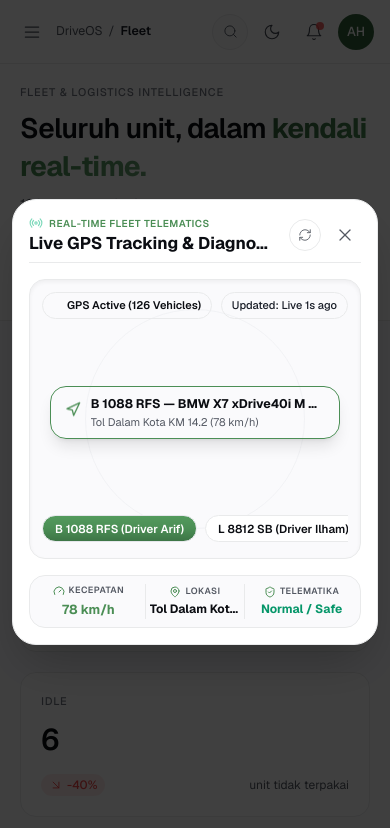
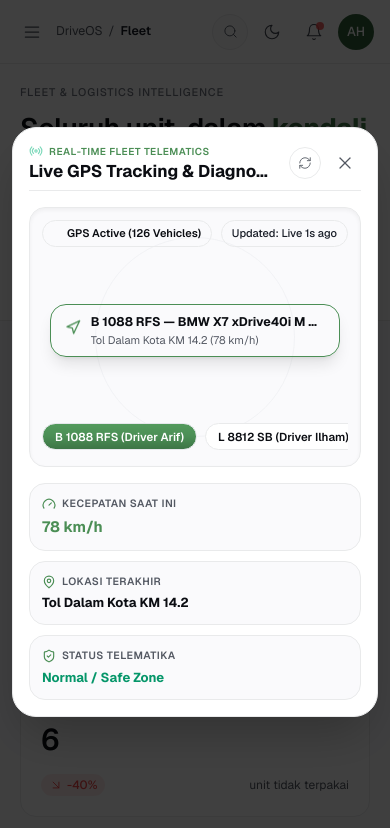
Before and after one commit to Nevad-dot/Vibe-Coding-DriveOS, a Next.js app in the folder apps/web/: page /fleet in a window 390 px wide. Both pictures are taken after a click on the button "Live Tracking". Shown: the top 828 px of the page. Built offline with nearby package versions, Linux system fonts and the light colour scheme.

Commit message:
fix: Overhaul FleetTablePanel to native mobile card layout eliminating horizontal sliding, and fix LiveTrackingModal telematics location full text visibility

```diff
--- a/apps/web/src/features/fleet/components/FleetTablePanel.tsx
+++ b/apps/web/src/features/fleet/components/FleetTablePanel.tsx
@@ -74,24 +74,93 @@ export const FleetTablePanel: React.FC = () => {
         className="bg-surfaceLight-card border border-surfaceLight-border p-4 sm:p-6 rounded-2xl flex flex-col shadow-xs min-w-0"
       >
         {/* Header */}
-        <div className="mb-4 flex flex-wrap items-center justify-between gap-2 border-b border-surfaceLight-border pb-3">
-          <div className="min-w-0 flex-1">
+        <div className="flex flex-col sm:flex-row sm:items-center justify-between gap-1.5 mb-4 border-b border-surfaceLight-border pb-3">
+          <div className="min-w-0">
             <span className="text-[10px] sm:text-[11px] font-semibold text-textGray-muted uppercase tracking-[0.08em] block mb-0.5">
               ARMADA KENDARAAN
             </span>
-            <h3 className="text-[16px] sm:text-[18px] font-display font-bold text-textGray-display leading-tight truncate">
+            <h3 className="text-[16px] sm:text-[18px] font-display font-bold text-textGray-display leading-tight break-words">
               Daftar Unit Fleet & Status Servis
             </h3>
           </div>
 
-          <span className="text-[11px] sm:text-[12.5px] font-medium text-textGray-tertiary whitespace-nowrap shrink-0">
+          <span className="text-[11.5px] font-medium text-textGray-tertiary self-start sm:self-auto shrink-0">
             Showing 5 of 126 active vehicles
           </span>
         </div>
 
-        {/* Fleet Table Touch Scroll Outer Wrapper */}
-        <div className="w-full overflow-x-auto no-scrollbar pb-2 pt-1">
-          <table className="w-full text-left text-[13px] sm:text-[13.5px] min-w-[620px]">
+        {/* 1. Mobile Card List View (sm:hidden - Zero horizontal sliding, max readability) */}
+        <div className="flex flex-col gap-3 sm:hidden">
+          {FLEET_UNITS.map((unit, idx) => (
+            <div
+              key={idx}
+              className="p-3.5 rounded-2xl bg-surfaceLight-pearl border border-surfaceLight-border flex flex-col gap-2.5 shadow-2xs"
+            >
+              {/* Top Row: Plate & Status */}
+              <div className="flex items-center justify-between gap-2">
+                <div className="flex flex-col min-w-0">
+                  <span className="font-bold text-textGray-display text-[14px]">
+                    {unit.plate}
+                  </span>
+                  <span className="text-[12px] text-textGray-tertiary font-normal truncate">
+                    {unit.model}
+                  </span>
+                </div>
+                <span className={`px-2.5 py-0.5 rounded-full text-[11px] font-semibold whitespace-nowrap shrink-0 ${unit.statusColor}`}>
+                  {unit.status}
+                </span>
+              </div>
+
+              {/* Details Grid */}
+              <div className="grid grid-cols-2 gap-2 text-[12px] pt-2 border-t border-surfaceLight-border/70">
+                <div>
+                  <span className="text-[10px] uppercase text-textGray-muted block font-semibold">Cabang</span>
+                  <span className="font-semibold text-textGray-display">{unit.branch}</span>
+                </div>
+                <div>
+                  <span className="text-[10px] uppercase text-textGray-muted block font-semibold">Odometer</span>
+                  <span className="font-bold text-brand">{unit.odo}</span>
+                </div>
+                <div className="col-span-2">
+                  <span className="text-[10px] uppercase text-textGray-muted block font-semibold">Jadwal Servis</span>
+                  <span className="font-medium text-textGray-tertiary">{unit.nextService}</span>
+                </div>
+              </div>
+
+              {/* Quick Actions Bar */}
+              <div className="flex items-center justify-end gap-2 pt-2 border-t border-surfaceLight-border/70">
+                <button
+                  type="button"
+                  onClick={() => setSelectedDriverUnit(unit)}
+                  className="px-3 py-1.5 rounded-xl border border-surfaceLight-border bg-surfaceLight-card text-textGray-display text-[11.5px] font-semibold flex items-center gap-1.5 shadow-2xs hover:bg-surfaceLight-pearl"
+                >
+                  <Phone className="w-3.5 h-3.5 text-[#4B8E55]" />
+                  <span>Driver</span>
+                </button>
+                <button
+                  type="button"
+                  onClick={() => setIsServiceModalOpen(true)}
+                  className="px-3 py-1.5 rounded-xl border border-surfaceLight-border bg-surfaceLight-card text-textGray-display text-[11.5px] font-semibold flex items-center gap-1.5 shadow-2xs hover:bg-surfaceLight-pearl"
+                >
+                  <Wrench className="w-3.5 h-3.5 text-[#4B8E55]" />
+                  <span>Servis</span>
+                </button>
+                <button
+                  type="button"
+                  onClick={() => setSelectedTelematicsUnit(unit)}
+                  className="px-3 py-1.5 rounded-xl border border-surfaceLight-border bg-surfaceLight-card text-textGray-display text-[11.5px] font-semibold flex items-center gap-1.5 shadow-2xs hover:bg-surfaceLight-pearl"
+                >
+                  <Eye className="w-3.5 h-3.5 text-[#4B8E55]" />
+                  <span>Telematika</span>
+                </button>
+              </div>
+            </div>
+          ))}
+        </div>
+
+        {/* 2. Desktop Table View (hidden sm:block) */}
+        <div className="hidden sm:block w-full overflow-x-auto no-scrollbar">
+          <table className="w-full text-left text-[13.5px]">
             <thead>
               <tr className="border-b border-surfaceLight-border text-[11px] font-semibold text-textGray-muted uppercase tracking-wider">
                 <th className="pb-3 font-semibold whitespace-nowrap">Kendaraan & Plat</th>
--- a/apps/web/src/features/fleet/components/LiveTrackingModal.tsx
+++ b/apps/web/src/features/fleet/components/LiveTrackingModal.tsx
@@ -68,7 +68,7 @@ export const LiveTrackingModal: React.FC<LiveTrackingModalProps> = ({ isOpen, on
             animate={{ opacity: 1, scale: 1, y: 0 }}
             exit={{ opacity: 0, scale: 0.95, y: 16 }}
             transition={{ type: "spring", stiffness: 380, damping: 28 }}
-            className="relative w-full max-w-[800px] max-h-[90vh] overflow-y-auto bg-surfaceLight-card border border-surfaceLight-border rounded-3xl shadow-2xl z-10 p-4 sm:p-7 flex flex-col gap-4"
+            className="relative w-full max-w-[760px] max-h-[90vh] overflow-y-auto bg-surfaceLight-card border border-surfaceLight-border rounded-3xl shadow-2xl z-10 p-4 sm:p-7 flex flex-col gap-4"
           >
             {/* Header */}
             <div className="flex items-center justify-between gap-3 pb-2 border-b border-surfaceLight-border">
@@ -102,7 +102,7 @@ export const LiveTrackingModal: React.FC<LiveTrackingModalProps> = ({ isOpen, on
             </div>
 
             {/* Simulated Live GPS Map View */}
-            <div className="relative w-full h-[280px] sm:h-[320px] rounded-2xl bg-surfaceLight-pearl border border-surfaceLight-border overflow-hidden flex flex-col justify-between p-3 sm:p-4 shadow-inner">
+            <div className="relative w-full h-[260px] sm:h-[300px] rounded-2xl bg-surfaceLight-pearl border border-surfaceLight-border overflow-hidden flex flex-col justify-between p-3 sm:p-4 shadow-inner">
               {/* Top Bar inside Map */}
               <div className="flex flex-wrap items-center justify-between gap-2 z-10">
                 <div className="px-2.5 py-1 rounded-full bg-surfaceLight-card/90 border border-surfaceLight-border text-[11px] font-semibold text-textGray-display backdrop-blur-xs shadow-xs flex items-center gap-1.5 whitespace-nowrap">
@@ -116,8 +116,8 @@ export const LiveTrackingModal: React.FC<LiveTrackingModalProps> = ({ isOpen, on
 
               {/* Map Visual Simulation Overlay */}
               <div className="absolute inset-0 flex items-center justify-center pointer-events-none opacity-40">
-                <div className="w-[360px] h-[360px] rounded-full border border-brand/20 animate-ping" />
-                <div className="absolute w-[220px] h-[220px] rounded-full border border-brand/40" />
+                <div className="w-[340px] h-[340px] rounded-full border border-brand/20 animate-ping" />
+                <div className="absolute w-[200px] h-[200px] rounded-full border border-brand/40" />
               </div>
 
               {/* Center Vehicle Location Badge */}
@@ -127,7 +127,7 @@ export const LiveTrackingModal: React.FC<LiveTrackingModalProps> = ({ isOpen, on
                   <span className="text-[12.5px] sm:text-[13.5px] font-bold text-textGray-display block truncate">
                     {selectedUnit.plate} — {selectedUnit.model}
                   </span>
-                  <span className="text-[11px] text-textGray-tertiary block truncate">
+                  <span className="text-[11px] sm:text-[11.5px] text-textGray-tertiary block truncate">
                     {selectedUnit.location} ({selectedUnit.speed})
                   </span>
                 </div>
@@ -152,27 +152,27 @@ export const LiveTrackingModal: React.FC<LiveTrackingModalProps> = ({ isOpen, on
               </div>
             </div>
 
-            {/* Selected Unit Telematics Details Compact 3-Column Horizontal Grid */}
-            <div className="grid grid-cols-3 gap-1.5 sm:gap-2.5 text-center bg-surfaceLight-pearl border border-surfaceLight-border p-2 sm:p-3 rounded-2xl">
-              <div className="flex flex-col gap-0.5 items-center justify-center min-w-0">
-                <span className="text-[9px] sm:text-[10px] text-textGray-tertiary font-semibold uppercase tracking-wider flex items-center gap-1 truncate">
-                  <Gauge className="w-3 h-3 text-brand shrink-0" /> KECEPATAN
+            {/* Selected Unit Telematics Details Spacious Responsive Cards */}
+            <div className="grid grid-cols-1 sm:grid-cols-3 gap-2.5">
+              <div className="p-3 sm:p-3.5 rounded-2xl bg-surfaceLight-pearl border border-surfaceLight-border flex flex-col gap-1">
+                <span className="text-[10.5px] font-semibold text-textGray-tertiary uppercase tracking-wider flex items-center gap-1.5">
+                  <Gauge className="w-3.5 h-3.5 text-brand shrink-0" /> KECEPATAN SAAT INI
                 </span>
-                <span className="text-[13px] sm:text-[16px] font-bold text-brand truncate w-full">{selectedUnit.speed}</span>
+                <span className="text-[15px] sm:text-[17px] font-bold text-brand">{selectedUnit.speed}</span>
               </div>
 
-              <div className="flex flex-col gap-0.5 items-center justify-center min-w-0 border-x border-surfaceLight-border px-1">
-                <span className="text-[9px] sm:text-[10px] text-textGray-tertiary font-semibold uppercase tracking-wider flex items-center gap-1 truncate">
-                  <MapPin className="w-3 h-3 text-brand shrink-0" /> LOKASI
+              <div className="p-3 sm:p-3.5 rounded-2xl bg-surfaceLight-pearl border border-surfaceLight-border flex flex-col gap-1">
+                <span className="text-[10.5px] font-semibold text-textGray-tertiary uppercase tracking-wider flex items-center gap-1.5">
+                  <MapPin className="w-3.5 h-3.5 text-brand shrink-0" /> LOKASI TERAKHIR
                 </span>
-                <span className="text-[12px] sm:text-[13.5px] font-bold text-textGray-display truncate w-full">{selectedUnit.location}</span>
+                <span className="text-[13px] sm:text-[14px] font-bold text-textGray-display leading-snug break-words">{selectedUnit.location}</span>
               </div>
 
-              <div className="flex flex-col gap-0.5 items-center justify-center min-w-0">
-                <span className="text-[9px] sm:text-[10px] text-textGray-tertiary font-semibold uppercase tracking-wider flex items-center gap-1 truncate">
-                  <ShieldCheck className="w-3 h-3 text-brand shrink-0" /> TELEMATIKA
+              <div className="p-3 sm:p-3.5 rounded-2xl bg-surfaceLight-pearl border border-surfaceLight-border flex flex-col gap-1">
+                <span className="text-[10.5px] font-semibold text-textGray-tertiary uppercase tracking-wider flex items-center gap-1.5">
+                  <ShieldCheck className="w-3.5 h-3.5 text-brand shrink-0" /> STATUS TELEMATIKA
                 </span>
-                <span className="text-[12px] sm:text-[13.5px] font-bold text-emerald-600 truncate w-full">Normal / Safe</span>
+                <span className="text-[13px] sm:text-[14px] font-bold text-emerald-600">Normal / Safe Zone</span>
               </div>
             </div>
           </motion.div>
```
Also changed, not shown: 1 other file (tests, documents, lock files or other folders).
